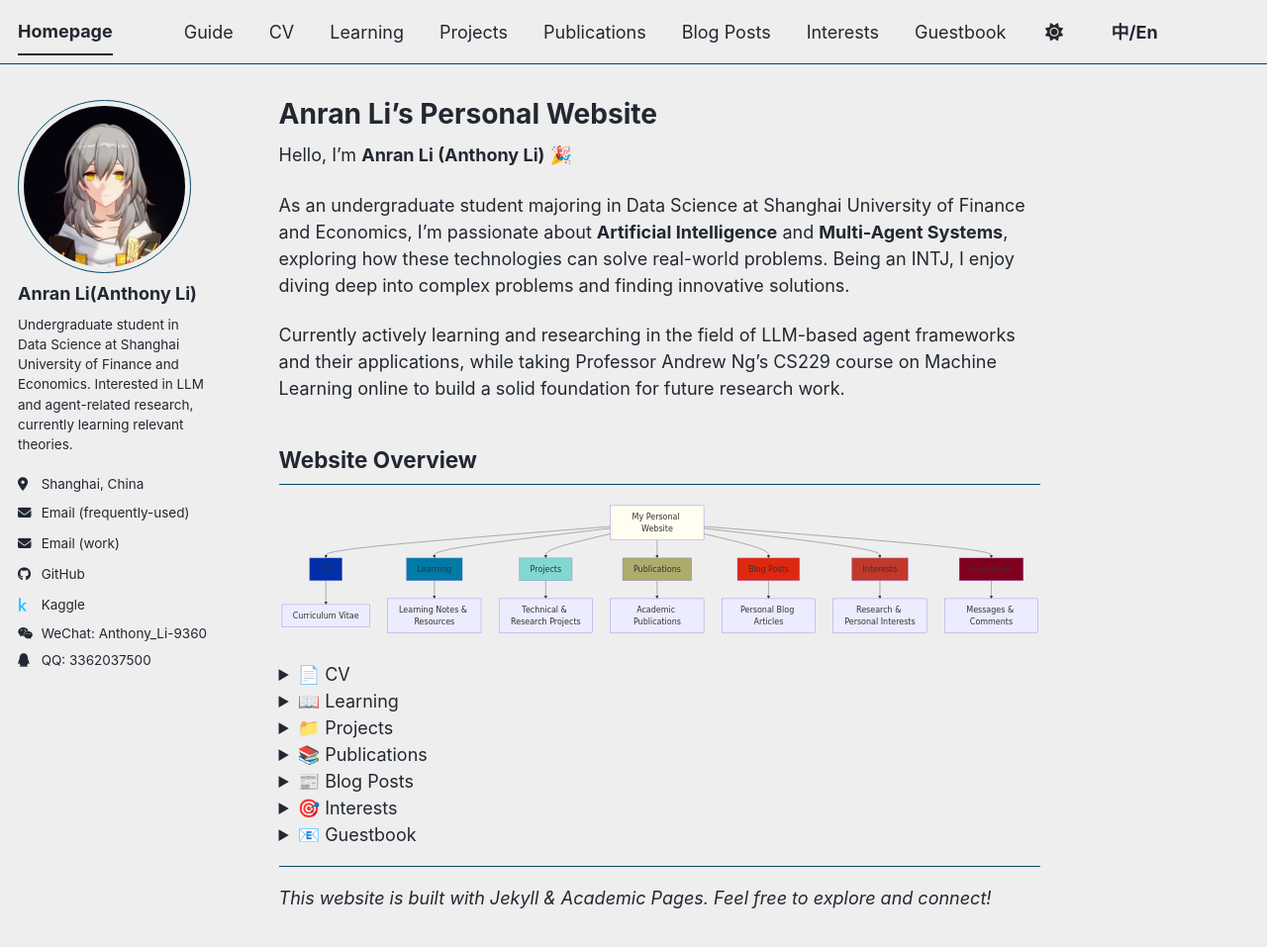
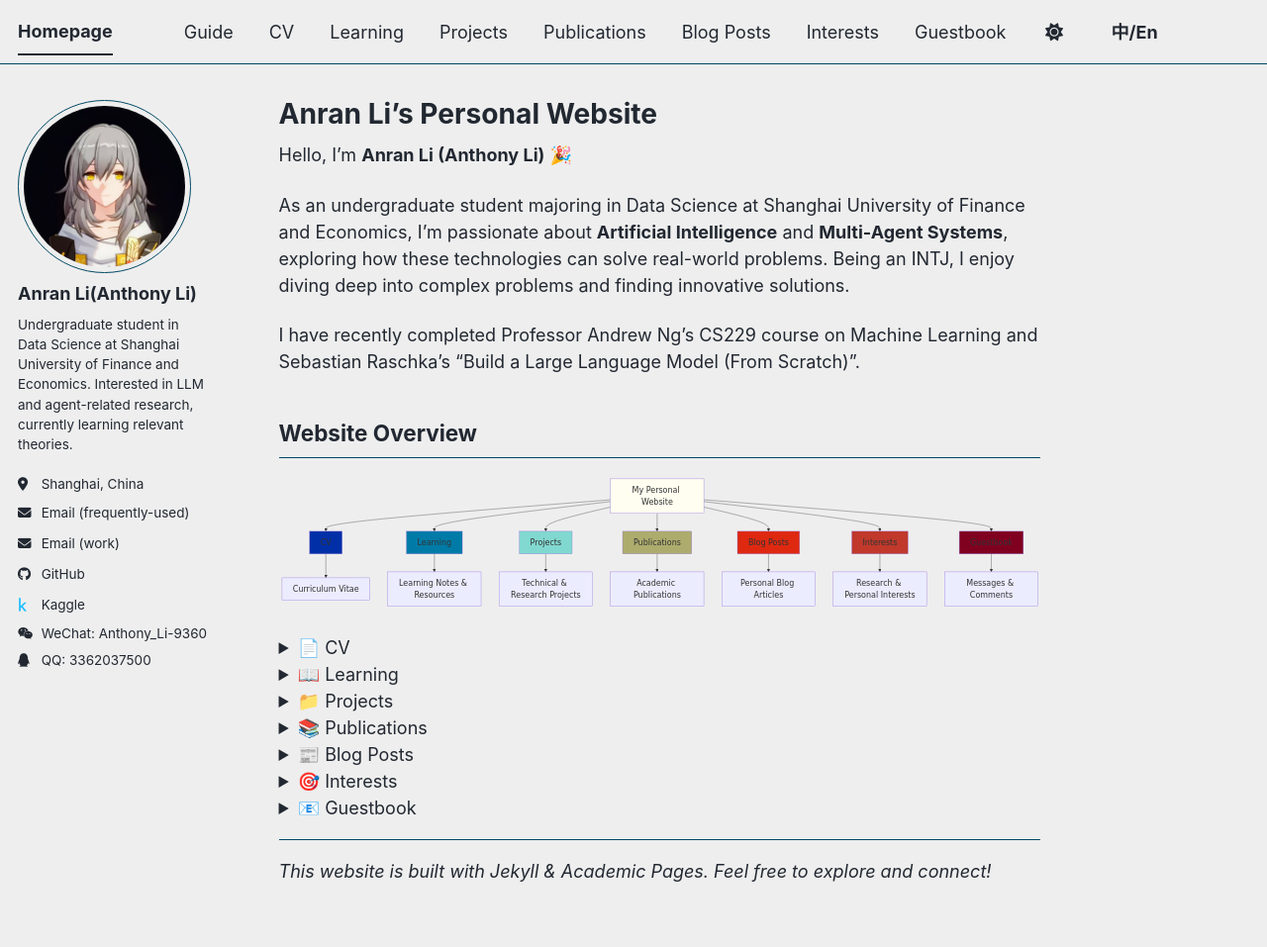
Before and after one commit to Anthony-Li-Anran/Anthony-Li-Anran.github.io, a Jekyll site: the page built from _pages/about.md, in a window 1280 px wide and 977 px high. Shown: the top 957 px of the window at 99% size. Built offline with Jekyll 4.4.1, drawn with Linux system fonts in a browser that asks for light colours; a script bundle is joined from its source files by our own code; library files that are not in the unit come from our copies.

Commit message:
Update about page and CV: add completed courses (CS229, LLM book)

```diff
--- a/_pages/about.md
+++ b/_pages/about.md
@@ -8,7 +8,7 @@ Hello, I'm <strong>Anran Li (Anthony Li)</strong> 🎉
 
 As an undergraduate student majoring in Data Science at Shanghai University of Finance and Economics, I'm passionate about <strong>Artificial Intelligence</strong> and <strong>Multi-Agent Systems</strong>, exploring how these technologies can solve real-world problems. Being an INTJ, I enjoy diving deep into complex problems and finding innovative solutions.
 
-Currently actively learning and researching in the field of LLM-based agent frameworks and their applications, while taking Professor Andrew Ng's CS229 course on Machine Learning online to build a solid foundation for future research work.
+I have recently completed Professor Andrew Ng's CS229 course on Machine Learning and Sebastian Raschka's "Build a Large Language Model (From Scratch)".
 
 ## Website Overview
 
```
Also changed, not shown: _pages/cv.md (+1 -0 lines).
